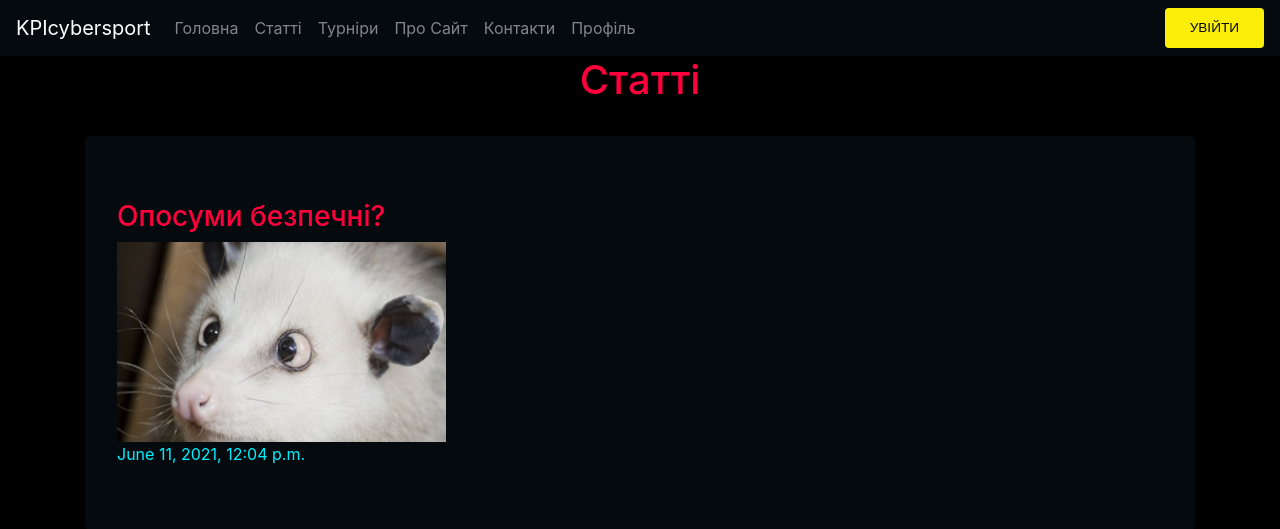
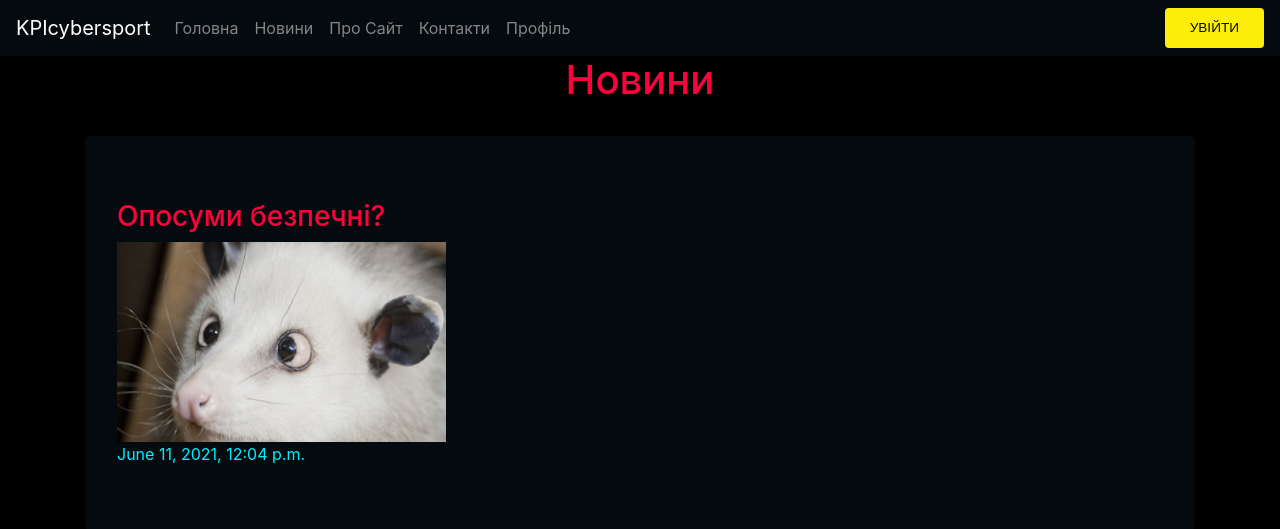
Before and after one commit to grebocheck/kpicybersport, a Django app: page /articles/ in a window 1280 px wide. Shown: the top 529 px of the page. Run offline with Django 3.2, Linux system fonts and the light colour scheme; data comes from the database, SQL or seed files in the repository; both versions use the stored data as it was after the commit; some libraries are stand-ins or nearby versions.

Commit message:
unshow tournaments

```diff
--- a/kpicybersport/articles/templates/articles/list.html
+++ b/kpicybersport/articles/templates/articles/list.html
@@ -10,7 +10,7 @@
   }
 </style>
 <div class="container body-content">
-<h1 style="text-align: center;">Статті</h1>
+<h1 style="text-align: center;">Новини</h1>
 <br>
   {% load bootstrap4 %}
   {% bootstrap_pagination posts pages_to_show=5 %}
--- a/kpicybersport/kpicybersport/settings.py
+++ b/kpicybersport/kpicybersport/settings.py
@@ -34,7 +34,7 @@ ALLOWED_HOSTS = ['*']
 INSTALLED_APPS = [
     'articles',
     'main',
-    'tournament',
+    #'tournament',
 
     'ckeditor',
     'ckeditor_uploader',
--- a/kpicybersport/kpicybersport/urls.py
+++ b/kpicybersport/kpicybersport/urls.py
@@ -30,7 +30,7 @@ urlpatterns = [
     path('admin/', admin.site.urls),
     path('' , include('main.urls')),
     path('articles/',include('articles.urls')),
-    path('tournament/', include('tournament.urls')),
+    #path('tournament/', include('tournament.urls')),
     path('login/',
          LoginView.as_view
          (
--- a/kpicybersport/main/templates/main/base.html
+++ b/kpicybersport/main/templates/main/base.html
@@ -188,11 +188,8 @@
               <a class="nav-link" href="{% url 'home' %}" >Головна</a>
             </li>
             <li class="nav-item">
-                <a class="nav-link" href="/articles/">Статті</a>
+                <a class="nav-link" href="/articles/">Новини</a>
             </li>
-            <li class="nav-item">
-              <a class="nav-link" href="/tournament/">Турніри</a>
-          </li>
             <li class="nav-item">
               <a class="nav-link" href="{% url 'about' %}">Про Сайт</a>
             </li>
--- a/kpicybersport/main/templates/main/index.html
+++ b/kpicybersport/main/templates/main/index.html
@@ -123,7 +123,7 @@
         </a>
       </div>
     <div class="container body-content">
-      <h1 style="text-align: center;">Переглянь ці статті</h1>
+      <h1 style="text-align: center;">Переглянь ці новини</h1>
       {% if article1 %}
       <div class="container">
         <div class = 'jumbotron'>
--- a/kpicybersport/main/urls.py
+++ b/kpicybersport/main/urls.py
@@ -5,7 +5,7 @@ from datetime import datetime
 from django.conf.urls import url
 from django.views.generic.base import RedirectView
 from articles.models import Article
-from tournament.models import Tournament
+#from tournament.models import Tournament
 from django.contrib.sitemaps import views as sitemap_views    # Представление
 from django.contrib.sitemaps import GenericSitemap            # Шаблонный класс для формирования страницы Sitemap
 from django.views.decorators.cache import cache_page          # Декоратор кеширования
@@ -15,13 +15,15 @@ info_articles = {
         'date_field': 'post_date',
     }
 
-info_tournaments = {
-        'queryset': Tournament.objects.all(),
-        'date_field': 'post_date',
-    }
+# old module tournament
+#info_tournaments = {
+#        'queryset': Tournament.objects.all(),
+#        'date_field': 'post_date',
+#    }
+
 
 sitemaps = {'aricles': GenericSitemap(info_articles, priority=0.5),
-            'tournaments': GenericSitemap(info_tournaments, priority=0.7),
+            #'tournaments': GenericSitemap(info_tournaments, priority=0.7),
             'home': views.HomeSitemap
             }
 
```
Also changed, not shown: kpicybersport/db.sqlite3, 1 other file.
